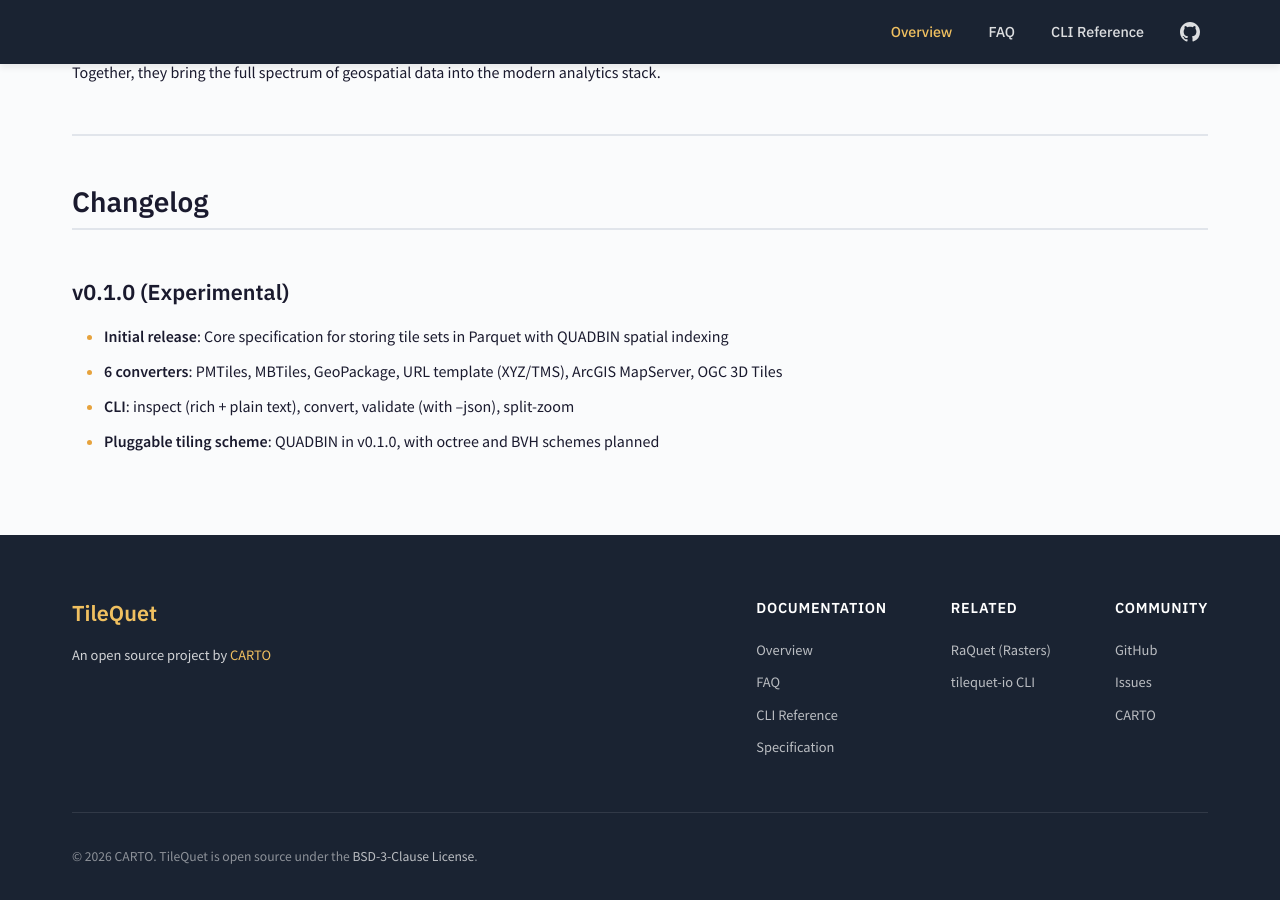
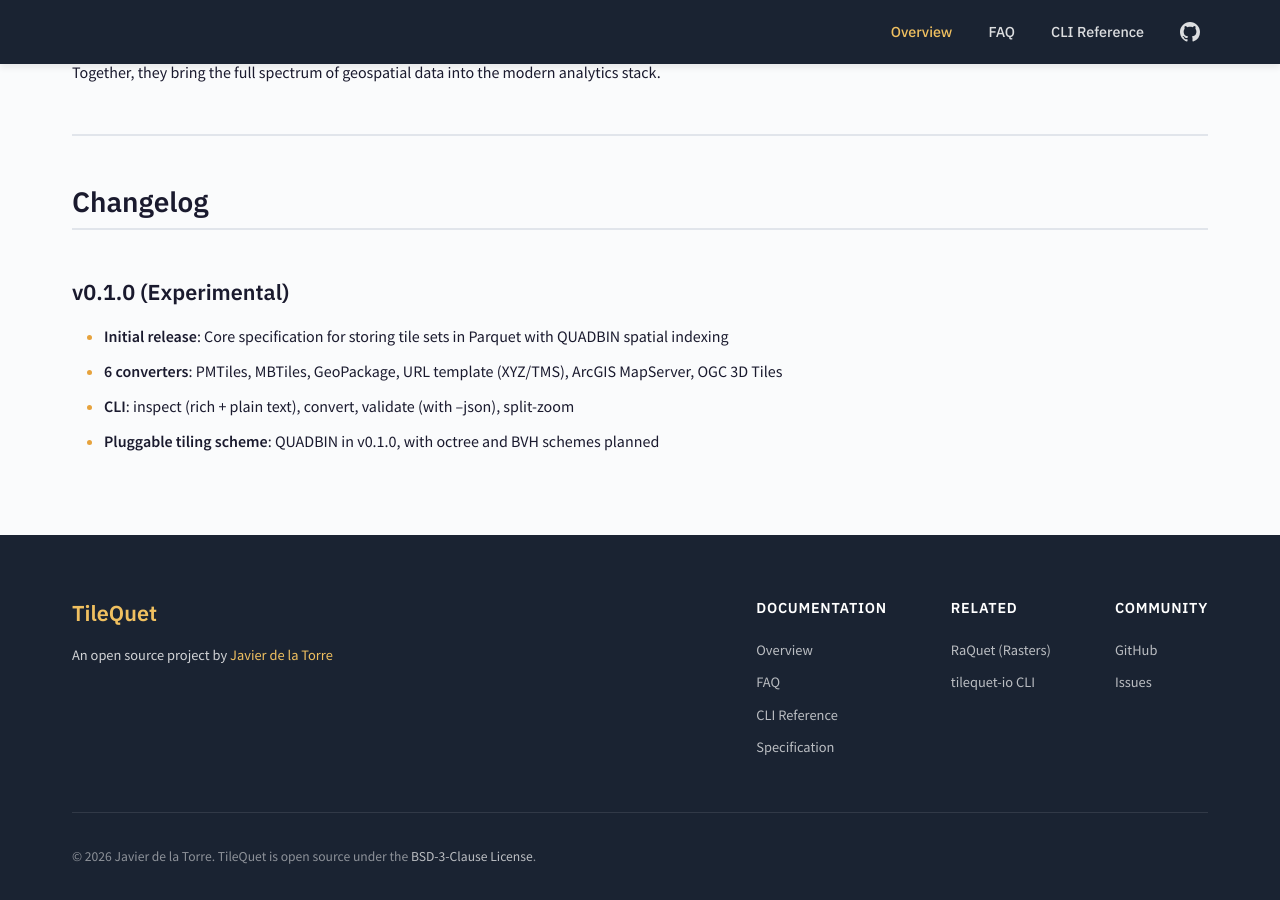
Before and after one commit to jatorre/tilequet, a Jekyll site: the page built from docs/index.md, in a window 1280 px wide and 900 px high, scrolled down 5300 px. Built offline with Jekyll 4.4.1, drawn with Linux system fonts in a browser that asks for light colours; some of the changed text lies outside the part shown.

Commit message:
Fix broken CSS by setting correct baseurl for GitHub Pages
The site is deployed at jatorre.github.io/tilequet but baseurl was empty,
causing CSS/favicon/nav links to resolve to the root domain (404).
Also updated remaining CARTO/CartoDB references to jatorre.

Co-Authored-By: Claude Opus 4.6 <noreply@anthropic.com>

```diff
--- a/docs/_config.yml
+++ b/docs/_config.yml
@@ -1,7 +1,7 @@
 title: TileQuet
 description: An open source specification for storing map tile sets in Parquet format with QUADBIN spatial indexing
 url: https://jatorre.github.io/tilequet
-baseurl: ""
+baseurl: "/tilequet"
 
 # Versions (auto-updated by CI)
 cli_version: "0.1.0"
--- a/docs/_layouts/default.html
+++ b/docs/_layouts/default.html
@@ -25,7 +25,7 @@
         <a href="{{ site.baseurl }}/" class="nav-link {% if page.url == '/' %}active{% endif %}">Overview</a>
         <a href="{{ site.baseurl }}/faq" class="nav-link {% if page.url == '/faq.html' or page.url == '/faq/' %}active{% endif %}">FAQ</a>
         <a href="{{ site.baseurl }}/cli" class="nav-link {% if page.url == '/cli.html' or page.url == '/cli/' %}active{% endif %}">CLI Reference</a>
-        <a href="https://github.com/CartoDB/tilequet" class="nav-link nav-link-github" target="_blank" rel="noopener">
+        <a href="https://github.com/jatorre/tilequet" class="nav-link nav-link-github" target="_blank" rel="noopener">
           <svg height="20" width="20" viewBox="0 0 16 16" fill="currentColor">
             <path d="M8 0C3.58 0 0 3.58 0 8c0 3.54 2.29 6.53 5.47 7.59.4.07.55-.17.55-.38 0-.19-.01-.82-.01-1.49-2.01.37-2.53-.49-2.69-.94-.09-.23-.48-.94-.82-1.13-.28-.15-.68-.52-.01-.53.63-.01 1.08.58 1.23.82.72 1.21 1.87.87 2.33.66.07-.52.28-.87.51-1.07-1.78-.2-3.64-.89-3.64-3.95 0-.87.31-1.59.82-2.15-.08-.2-.36-1.02.08-2.12 0 0 .67-.21 2.2.82.64-.18 1.32-.27 2-.27.68 0 1.36.09 2 .27 1.53-1.04 2.2-.82 2.2-.82.44 1.1.16 1.92.08 2.12.51.56.82 1.27.82 2.15 0 3.07-1.87 3.75-3.65 3.95.29.25.54.73.54 1.48 0 1.07-.01 1.93-.01 2.2 0 .21.15.46.55.38A8.013 8.013 0 0016 8c0-4.42-3.58-8-8-8z"/>
           </svg>
@@ -47,7 +47,7 @@
       <p class="hero-subtitle">Tiles in Parquet</p>
       <p class="hero-tagline">{{ page.hero_tagline | default: "Govern, query, and analyze tile sets with SQL. Bring map tiles into the data warehouse." }}</p>
       <div class="hero-buttons">
-        <a href="https://github.com/CartoDB/tilequet" class="btn btn-primary" target="_blank">
+        <a href="https://github.com/jatorre/tilequet" class="btn btn-primary" target="_blank">
           <svg height="18" width="18" viewBox="0 0 16 16" fill="currentColor" style="margin-right: 8px;">
             <path d="M8 0C3.58 0 0 3.58 0 8c0 3.54 2.29 6.53 5.47 7.59.4.07.55-.17.55-.38 0-.19-.01-.82-.01-1.49-2.01.37-2.53-.49-2.69-.94-.09-.23-.48-.94-.82-1.13-.28-.15-.68-.52-.01-.53.63-.01 1.08.58 1.23.82.72 1.21 1.87.87 2.33.66.07-.52.28-.87.51-1.07-1.78-.2-3.64-.89-3.64-3.95 0-.87.31-1.59.82-2.15-.08-.2-.36-1.02.08-2.12 0 0 .67-.21 2.2.82.64-.18 1.32-.27 2-.27.68 0 1.36.09 2 .27 1.53-1.04 2.2-.82 2.2-.82.44 1.1.16 1.92.08 2.12.51.56.82 1.27.82 2.15 0 3.07-1.87 3.75-3.65 3.95.29.25.54.73.54 1.48 0 1.07-.01 1.93-.01 2.2 0 .21.15.46.55.38A8.013 8.013 0 0016 8c0-4.42-3.58-8-8-8z"/>
           </svg>
@@ -60,7 +60,7 @@
           tilequet-io {{ site.cli_version }}
         </a>
       </div>
-      <p class="hero-byline">An open source project by <a href="https://carto.com">CARTO</a></p>
+      <p class="hero-byline">An open source project by <a href="https://github.com/jatorre">Javier de la Torre</a></p>
     </div>
   </header>
   {% endif %}
@@ -90,7 +90,7 @@
       <div class="footer-content">
         <div class="footer-brand">
           <h3 style="color: var(--color-accent-light); margin: 0 0 var(--space-md);">TileQuet</h3>
-          <p>An open source project by <a href="https://carto.com">CARTO</a></p>
+          <p>An open source project by <a href="https://github.com/jatorre">Javier de la Torre</a></p>
         </div>
         <div class="footer-links">
           <div class="footer-col">
@@ -98,7 +98,7 @@
             <a href="{{ site.baseurl }}/">Overview</a>
             <a href="{{ site.baseurl }}/faq">FAQ</a>
             <a href="{{ site.baseurl }}/cli">CLI Reference</a>
-            <a href="https://github.com/CartoDB/tilequet/blob/master/format-specs/tilequet.md">Specification</a>
+            <a href="https://github.com/jatorre/tilequet/blob/main/format-specs/tilequet.md">Specification</a>
           </div>
           <div class="footer-col">
             <h4>Related</h4>
@@ -107,14 +107,13 @@
           </div>
           <div class="footer-col">
             <h4>Community</h4>
-            <a href="https://github.com/CartoDB/tilequet">GitHub</a>
-            <a href="https://github.com/CartoDB/tilequet/issues">Issues</a>
-            <a href="https://carto.com">CARTO</a>
+            <a href="https://github.com/jatorre/tilequet">GitHub</a>
+            <a href="https://github.com/jatorre/tilequet/issues">Issues</a>
           </div>
         </div>
       </div>
       <div class="footer-bottom">
-        <p>&copy; {{ 'now' | date: "%Y" }} CARTO. TileQuet is open source under the <a href="https://github.com/CartoDB/tilequet/blob/master/LICENSE">BSD-3-Clause License</a>.</p>
+        <p>&copy; {{ 'now' | date: "%Y" }} Javier de la Torre. TileQuet is open source under the <a href="https://github.com/jatorre/tilequet/blob/main/LICENSE">BSD-3-Clause License</a>.</p>
       </div>
     </div>
   </footer>
```
